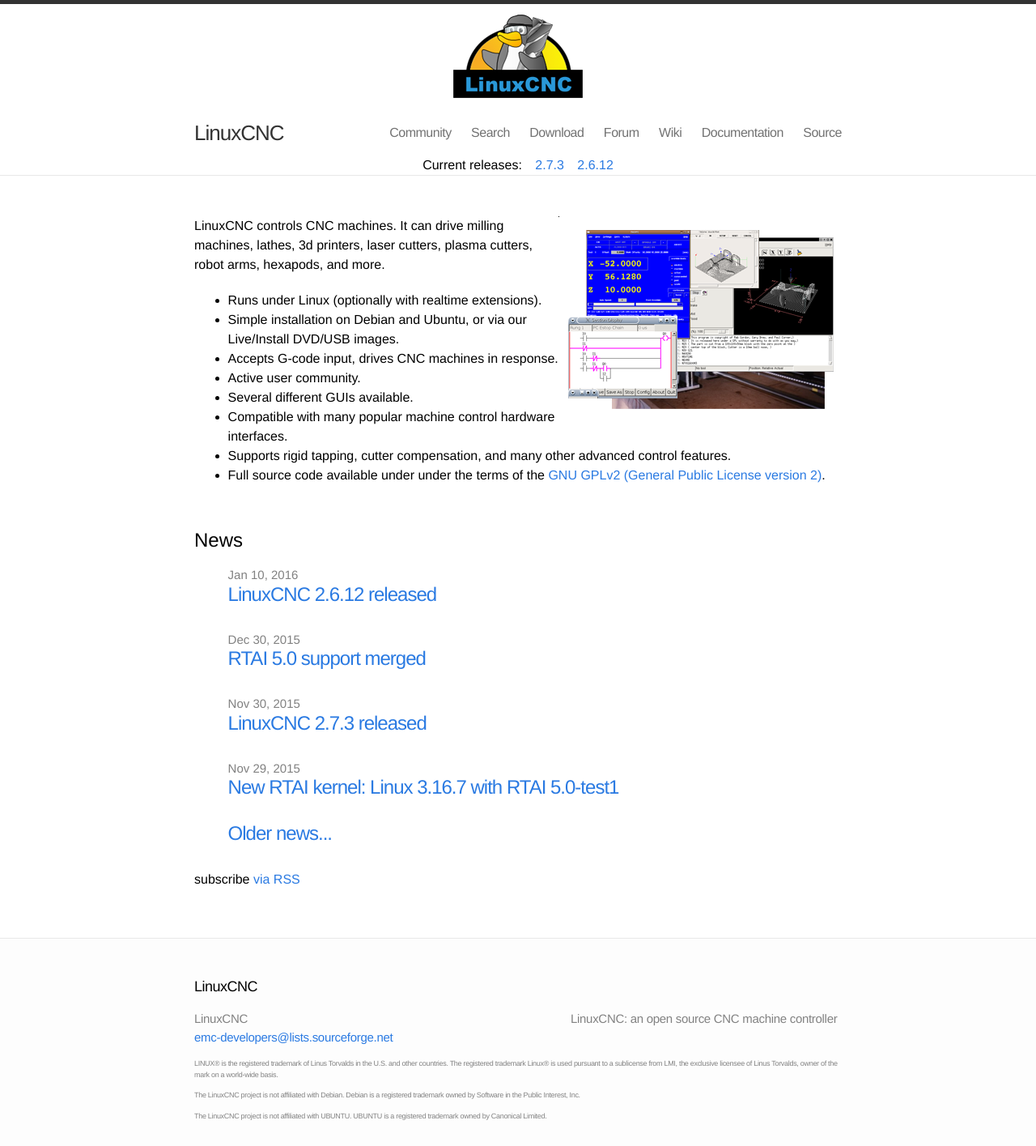
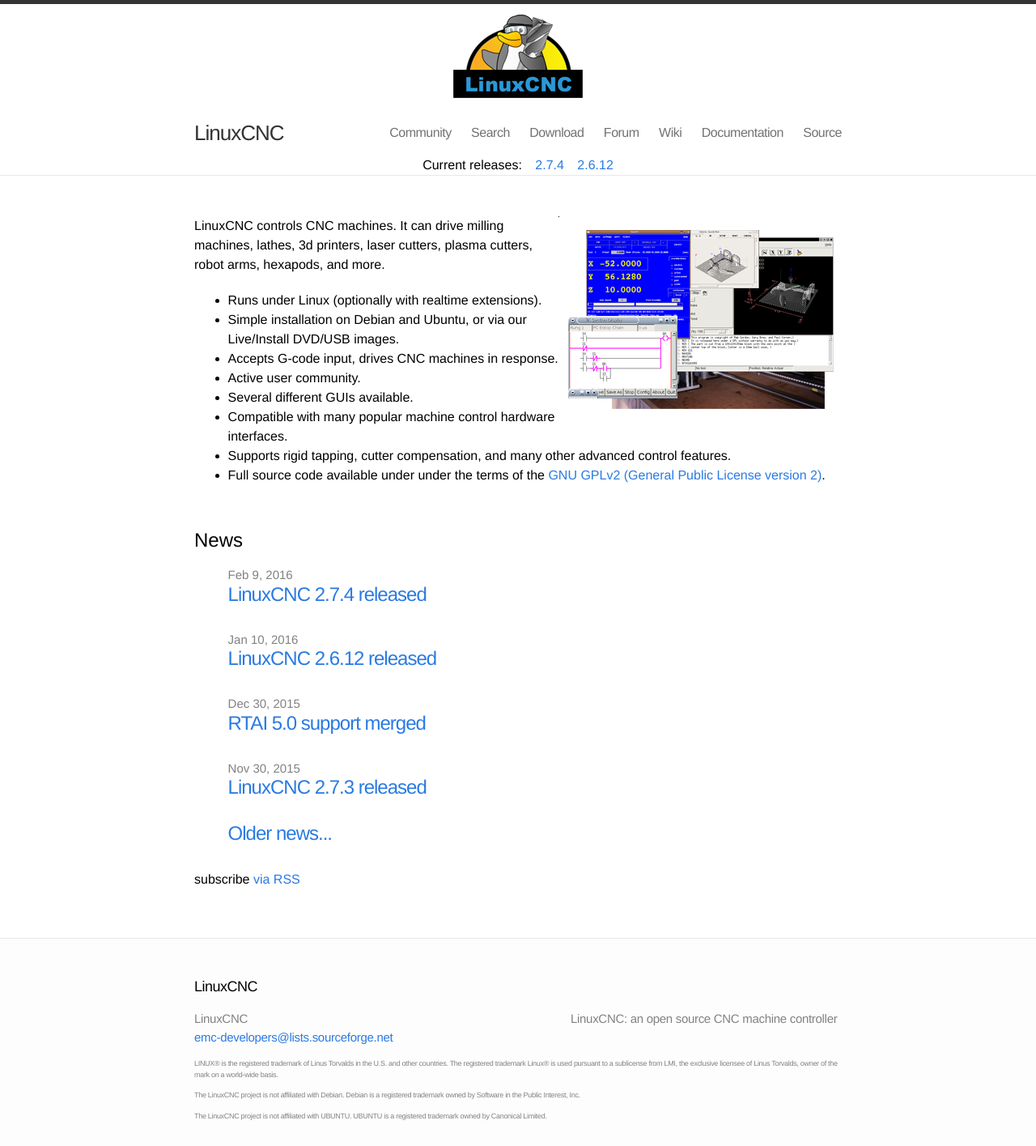
Before and after one commit to LinuxCNC/wlo, a Jekyll site: the page built from index.md, in a window 1280 px wide. Shown: the whole page at 81% size. Built offline with Jekyll 4.4.1, drawn with Linux system fonts in a browser that asks for light colours; some of the changed lines change nothing that is shown.

Commit message:
release 2.7.4

```diff
--- a/_data/releases.yml
+++ b/_data/releases.yml
@@ -1,4 +1,4 @@
-- name: 2.7.3
-  link: 2015/11/29/linuxcnc-2.7.3/
+- name: 2.7.4
+  link: 2016/02/08/release-2.7.4/
 - name: 2.6.12
   link: 2016/01/10/release-2.6.12/
--- /dev/null
+++ b/_posts/2016-02-08-release-2.7.4.md
@@ -0,0 +1,113 @@
+---
+layout: post
+title: 'LinuxCNC 2.7.4 released'
+date: 2016-02-08 21:14:00.000000000 -07:00
+---
+LinuxCNC 2.7.4 has been released.
+
+This release fixes bugs all over: in hm2 sserial, GUIs, xhc-hb04, hy-vfd,
+stepconf & pncconf, and in the docs.  2.7.4 adds support for RTAI 5.0,
+though we have no debian packages yet, sorry.  It also adds a component
+to help drive some kinds of gantry machines (named "gantry.comp").
+
+All 2.7 users are encouraged to upgrade.
+
+My thanks go to all the people who have helped out on the forums,
+mailing lists, and IRC, to the poeple who brought this round of bugs
+to our attention, and especially to the developers who have committed
+bugfixes and improvements:
+
+* Andy Pugh
+* Brian Hicks
+* Charles Steinkuehler
+* Chris Morley
+* Chris Radek
+* Dewey Garrett
+* Jeff Epler
+* John Thornton
+* Michael Geszkiewicz
+* Moses McKnight
+* Norbert Schechner
+* Sebastian Kuzminsky
+
+Here's the full changelog:
+
+* docs: update hm2_eth manpage with supported boards
+* docs: fix hostmot2 manpage markup
+* docs: update gs2 vfd docs with new command-line args
+* docs: update pyvcp docs (labels, leds, buttons)
+* docs: improve info on installing preempt-rt kernel
+* docs: add warning about entering a root password during install
+* docs: improve contributing intructions
+* docs: add a bit more info on ngcgui
+* docs: update max AIO from 16 to 64 in motion manpage
+* docs: update homing diagram (dxf and image)
+* docs: clarify homing variable names
+* docs: add missing keyboard short cuts to Axis documentation
+* docs: clarify what "option userspace yes" means to halcompile
+* docs: add info about min and max soft limits
+* docs: add mb2hal manpage and documentation
+* docs: add a link to the github bug tracker
+* docs: github is more official now
+* docs: fix a broken links
+* docs: fix a couple of places to note nine axes or planes supported
+* docs: add info on how to stop the Axis GUI "do you really want to
+    quit" dialog
+* docs: add info about examples of logging from G-code
+* docs: make example code easier to cut and paste
+* docs: fix descriptions for G43.1 and G43.2
+* docs: acknowledge Debian and UBUNTU trademarks
+* docs: fix incorrect example syntax and typo
+* docs: fix manpage markup bug in rtapi_app_{main,exit}.3rtapi
+* docs: describe the new gladevcp iconview signal "sensitive"
+* docs: add info about the rs274 stand alone interperter
+* docs: fix level offset in pdf docs
+* docs: remove jessie rt-preempt kernel instructions
+* docs: use a longer GPG keyy fingerprint
+* docs: minor fixed in gmoccapy docs
+* docs: restore line numbers in example G-code
+
+* Axis GUI: add missing keyboard short cuts to help quick reference
+* gmoccapy: fix dangerous bug in jogging with keyboard
+* gmoccapy: deleted alarm entry and added new settings for combi_dro
+* gmoccapy: small bug fix in hal jogging and fixed a typo
+* gmoccapy: stay syncronized with iconview widget button states
+* gscreen: fix industrial skin's A axis DTO readout
+* Mini GUI: remove duplicate geo mgmt of widget
+* keystick UI: fix signal handler a second time
+* gladevcp: fix hal_dial for wheezy
+* gladevcp: hide error message from hal_lightbutton
+* gladevcp: iconview could create exception in some circumstances
+* gladevcp: offset_widget: fix rare error of non-existant var file
+
+* add gantry.comp from Charles Steinkuehler
+* xhc-hb04: fix negative jogs on non-x86 architectures
+* hostmot2: improved sserial error handling (don't crash)
+* hy-vfd: set spindle_at_speed correctly when spindle is running
+    reverse
+* serport: fix pin-1-in-not
+* sim_parport: fix pin names of inverted input
+
+* stepconf: fix error when using inverted pins on sim config
+* pncconf: fix spindle setting controls not showing sometimes
+* pncconf: fix setting or PID maxerror on servo configs
+* sample configs: make sim/canterp.ini runnable
+* sample configs: connect the orient mode pin to allow rotation
+    direction to be controlled in the VMC Vismach model
+
+* emcmodule: Fix incorrect memory access by PyArg_ParseTuple and add
+    better checks for string arguments
+* interp: fix two error message typos that would lead a user astray
+* support RTAI 5
+* better error reporting in rtapi/sim
+
+* realtime script: wait for the last rtapi_app to die when stopping
+    realtime
+* tests: verify that the exported realtime math functions exist
+* build: remove unsupported docs/src/Makefile
+* build: build-depend on docbook-xsl, instead of using the network
+    at build-time
+* packaging: include udev rule file for ShuttleXpress USB jog pendant
+* packaging: gmoccapy depends on gstreamer0.10-plugins-base
+* packaging: use "set -e" to fail on error in the postinst script
+* remove stray execute permissions
```
